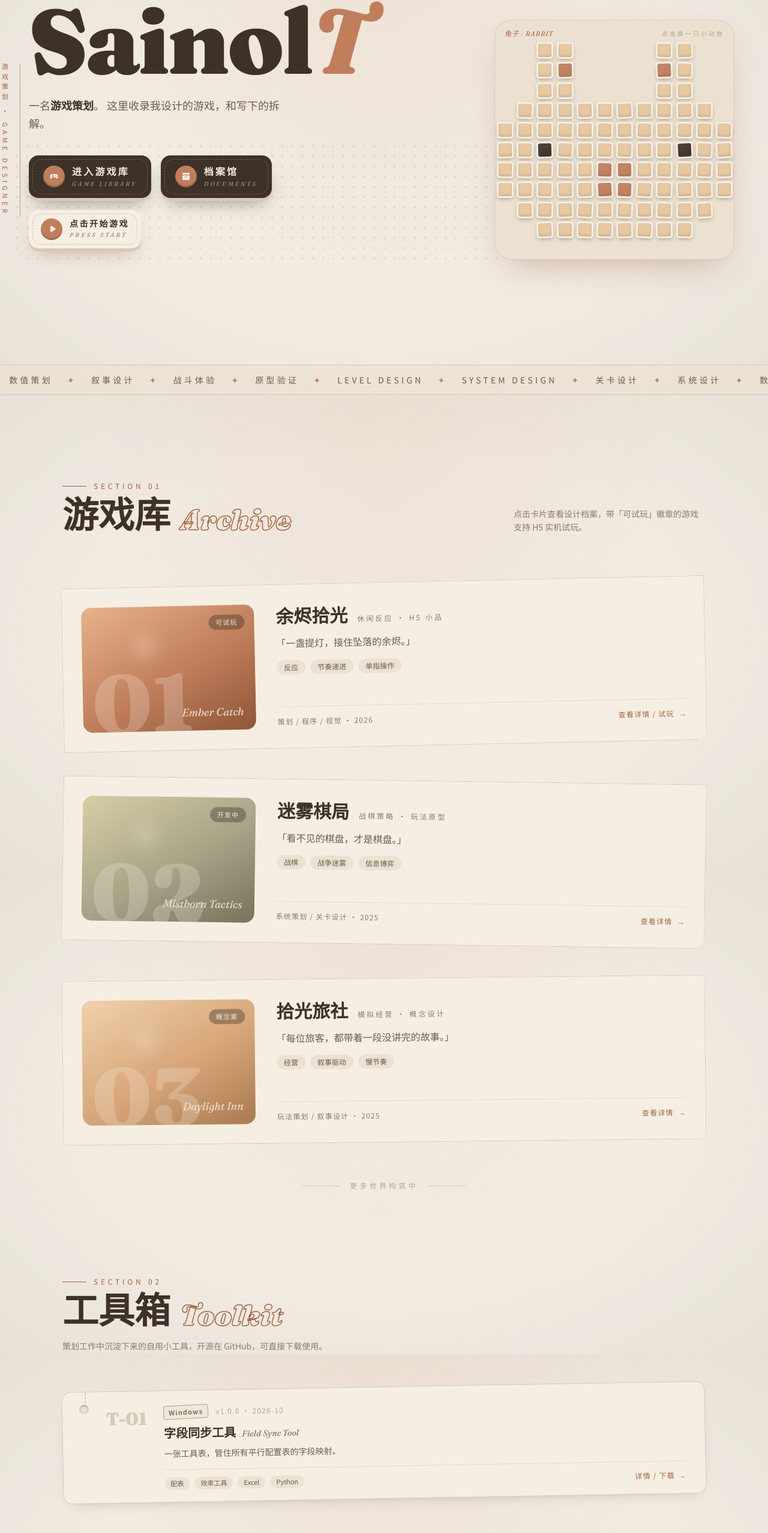
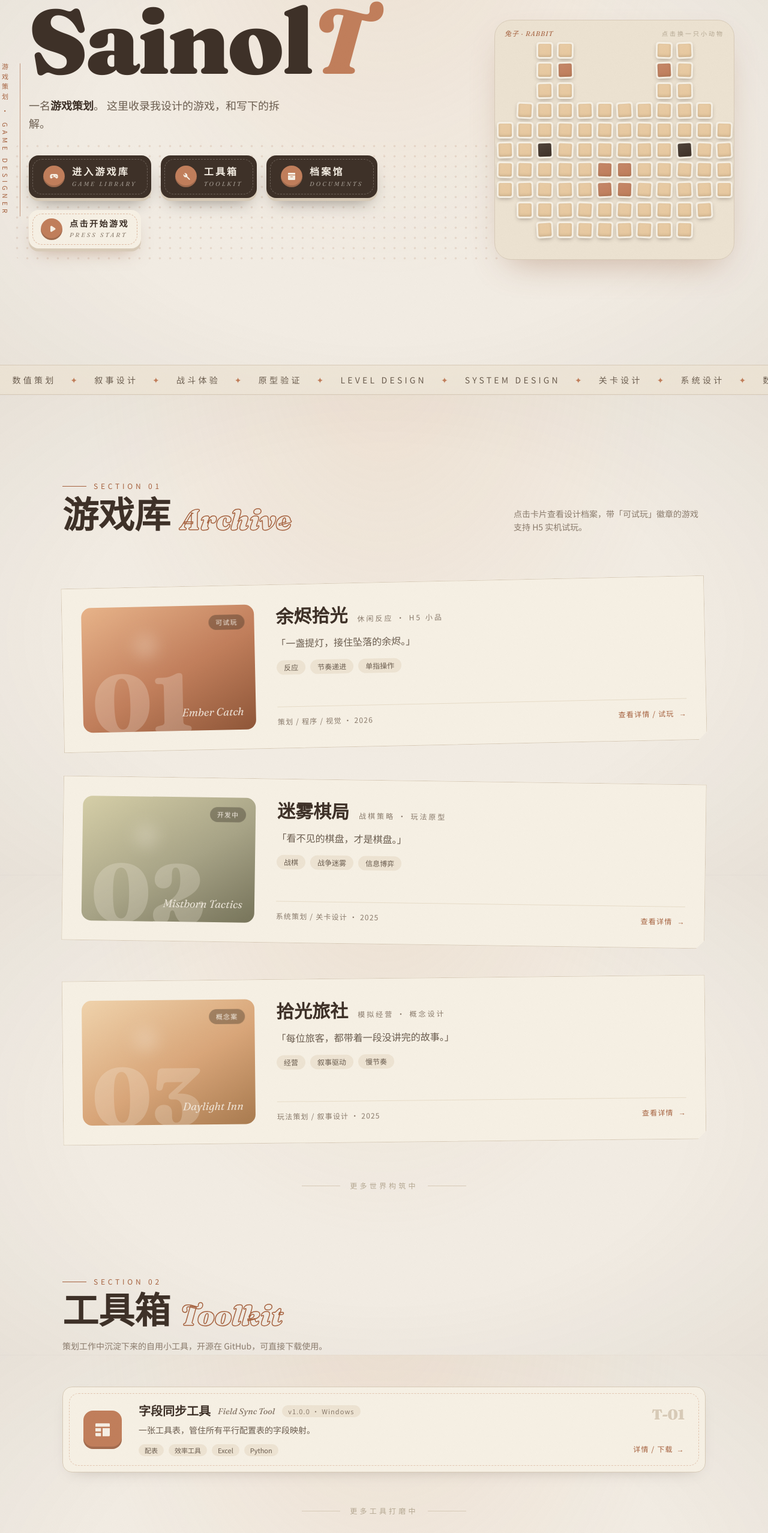
Before and after one commit to SainolT/SainolT.github.io, a React (Vite) app: page / in a window 1280 px wide. Shown: the part 142-2697 px from the top of the page at 60% size. Built offline with nearby package versions, Linux system fonts and the light colour scheme.

Commit message:
feat: 工具卡片重设计（图标徽章风），主界面新增工具箱主按钮

```diff
--- a/src/sections/Hero.tsx
+++ b/src/sections/Hero.tsx
@@ -76,6 +76,25 @@ export default function Hero({ onPlayStart }: { onPlayStart: () => void }) {
                 </span>
               </a>
               <a
+                href="#toolkit"
+                className="group relative flex items-center gap-3 rounded-2xl bg-[#3E3128] px-6 py-4 shadow-[0_5px_0_#D8CBB8,0_16px_30px_-14px_rgba(44,35,27,0.6)] transition-all duration-300 hover:-translate-y-1 hover:shadow-[0_7px_0_#D8CBB8,0_22px_36px_-14px_rgba(44,35,27,0.65)] active:translate-y-0.5 active:shadow-[0_2px_0_#D8CBB8]"
+              >
+                <span className="pointer-events-none absolute inset-1.5 rounded-xl border border-dashed border-[#F3ECE1]/25" />
+                <span className="relative flex h-9 w-9 items-center justify-center rounded-full bg-[#C17E5B] shadow-[inset_0_-3px_0_rgba(62,49,40,0.25)] transition-transform duration-300 group-hover:scale-110">
+                  <svg viewBox="0 0 24 24" className="h-4 w-4" fill="#F6EFE4" aria-hidden>
+                    <path d="M21.7 18.3l-6.4-6.4a6 6 0 0 0-7.6-7.6l3.4 3.4-2.1 2.1-3.4-3.4a6 6 0 0 0 7.6 7.6l6.4 6.4a1.5 1.5 0 0 0 2.1-2.1Z" />
+                  </svg>
+                </span>
+                <span className="relative text-left">
+                  <span className="font-serif-sc block text-base font-bold tracking-[0.2em] text-[#F3ECE1]">
+                    工具箱
+                  </span>
+                  <span className="font-display block text-[10px] italic tracking-[0.3em] text-[#F3ECE1]/55">
+                    TOOLKIT
+                  </span>
+                </span>
+              </a>
+              <a
                 href="#archive"
                 className="group relative flex items-center gap-3 rounded-2xl bg-[#3E3128] px-6 py-4 shadow-[0_5px_0_#D8CBB8,0_16px_30px_-14px_rgba(44,35,27,0.6)] transition-all duration-300 hover:-translate-y-1 hover:shadow-[0_7px_0_#D8CBB8,0_22px_36px_-14px_rgba(44,35,27,0.65)] active:translate-y-0.5 active:shadow-[0_2px_0_#D8CBB8]"
               >
--- a/src/sections/Toolkit.tsx
+++ b/src/sections/Toolkit.tsx
@@ -3,53 +3,40 @@ import { tools, type Tool } from '../data/tools'
 import { useReveal } from '../hooks/useReveal'
 import ToolDetail from '../components/ToolDetail'
 
-/** 吊牌卡：穿孔 + 挂绳 + 撕裂线 */
-function TagCard({ tool, onOpen }: { tool: Tool; onOpen: () => void }) {
+/** 工具卡：图标徽章 + 虚线内框，与首页按钮同一语言 */
+function ToolCard({ tool, onOpen }: { tool: Tool; onOpen: () => void }) {
   const ref = useReveal<HTMLButtonElement>()
 
   return (
     <button ref={ref} onClick={onOpen} className="reveal group relative w-full text-left">
-      <div className="relative -rotate-1 rounded-2xl border border-[#D8CBB8] bg-[#F6F0E4] px-6 pb-5 pt-6 shadow-[0_10px_26px_-18px_rgba(62,49,40,0.4)] transition-all duration-300 hover:-translate-y-1 hover:rotate-0 hover:shadow-[0_20px_36px_-18px_rgba(143,86,56,0.45)] md:px-8">
-        {/* 挂绳孔 */}
-        <span className="absolute left-7 top-5 h-4 w-4 rounded-full border border-[#D8CBB8] bg-[#EDE3D2] shadow-[inset_0_1.5px_3px_rgba(62,49,40,0.35)]" />
-        {/* 挂绳 */}
-        <span
-          aria-hidden
-          className="absolute left-[38px] top-0 h-6 w-px"
-          style={{
-            backgroundImage:
-              'repeating-linear-gradient(180deg, #A8A487 0 4px, transparent 4px 7px)',
-          }}
-        />
+      <div className="relative rounded-2xl border border-[#D8CBB8] bg-[#F6F0E4] p-2.5 shadow-[0_10px_26px_-18px_rgba(62,49,40,0.4)] transition-all duration-300 hover:-translate-y-1 hover:shadow-[0_20px_36px_-18px_rgba(143,86,56,0.45)]">
+        {/* 虚线内框 */}
+        <div className="pointer-events-none absolute inset-2.5 rounded-xl border border-dashed border-[#C17E5B]/35" />
 
-        <div className="flex items-start gap-5 pl-8 md:gap-7 md:pl-10">
-          {/* 凹印编号 */}
-          <span className="font-display mt-1 text-2xl font-black tracking-tight text-[#D8CBB8] [text-shadow:0_1px_0_#fff8ec] md:text-3xl">
-            {tool.index}
+        <div className="relative flex items-center gap-5 px-4 py-4 md:gap-7 md:px-6">
+          {/* 图标徽章 */}
+          <span className="flex h-14 w-14 flex-none items-center justify-center rounded-2xl bg-[#C17E5B] shadow-[inset_0_-4px_0_rgba(62,49,40,0.22)] transition-transform duration-300 group-hover:scale-105 md:h-16 md:w-16">
+            <svg viewBox="0 0 24 24" className="h-7 w-7 md:h-8 md:w-8" fill="#F6EFE4" aria-hidden>
+              <path d="M4 4h16a1 1 0 0 1 1 1v3H3V5a1 1 0 0 1 1-1ZM3 10h7v4H3V10Zm0 6h7v4H4a1 1 0 0 1-1-1v-3Zm9-6h9v9a1 1 0 0 1-1 1h-8V10Z" />
+            </svg>
           </span>
 
           <div className="min-w-0 flex-1">
-            <div className="flex flex-wrap items-center gap-3">
-              <span className="inline-block -rotate-2 rounded border-[1.5px] border-[#A8A487] bg-[#A8A487]/10 px-2 py-0.5 text-[11px] font-bold tracking-widest text-[#77745A]">
-                {tool.platform}
+            <div className="flex flex-wrap items-center gap-x-3 gap-y-1">
+              <h3 className="font-serif-sc text-lg font-bold leading-snug text-[#3E3128] transition-colors group-hover:text-[#A6623F] md:text-xl">
+                {tool.name}
+              </h3>
+              <span className="font-display text-sm italic font-medium text-[#8A7B6C]">
+                {tool.nameEn}
               </span>
-              <span className="text-xs tracking-widest text-[#B4A791]">
-                {tool.version} · {tool.date}
+              <span className="rounded-full bg-[#EDE3D2] px-2.5 py-0.5 text-[11px] tracking-widest text-[#8A7B6C]">
+                {tool.version} · {tool.platform}
               </span>
             </div>
-            <h3 className="font-serif-sc mt-2.5 text-lg font-bold leading-snug text-[#3E3128] transition-colors group-hover:text-[#A6623F] md:text-xl">
-              {tool.name}
-              <span className="font-display ml-2.5 text-sm italic font-medium text-[#8A7B6C]">
-                {tool.nameEn}
-              </span>
-            </h3>
-            <p className="mt-2 line-clamp-2 text-sm leading-relaxed text-[#6B5D4F]">
+            <p className="mt-1.5 line-clamp-2 text-sm leading-relaxed text-[#6B5D4F]">
               {tool.tagline}
             </p>
-
-            {/* 撕裂线 */}
-            <div className="mt-4 flex items-center justify-between border-t border-dashed border-[#D8CBB8] pt-3">
-              <div className="flex flex-wrap items-center gap-2">
+            <div className="mt-3 flex flex-wrap items-center gap-2">
               {tool.tags.map((tag) => (
                 <span
                   key={tag}
@@ -59,13 +46,19 @@ function TagCard({ tool, onOpen }: { tool: Tool; onOpen: () => void }) {
                 </span>
               ))}
             </div>
-              <span className="ml-3 flex flex-none items-center gap-1.5 text-xs tracking-widest text-[#A6623F]">
+          </div>
+
+          {/* 右侧：编号 + 箭头 */}
+          <div className="flex flex-none flex-col items-end gap-2 self-stretch py-1">
+            <span className="font-display text-xl font-black tracking-tight text-[#D8CBB8] [text-shadow:0_1px_0_#fff8ec] md:text-2xl">
+              {tool.index}
+            </span>
+            <span className="mt-auto flex items-center gap-1.5 text-xs tracking-widest text-[#A6623F]">
               详情 / 下载
               <span className="inline-block transition-transform duration-300 group-hover:translate-x-1">
                 →
               </span>
             </span>
-            </div>
           </div>
         </div>
       </div>
@@ -99,10 +92,10 @@ export default function Toolkit() {
         </p>
       </div>
 
-      {/* 吊牌目录 */}
+      {/* 工具卡目录 */}
       <div className="space-y-5">
         {tools.map((t) => (
-          <TagCard key={t.id} tool={t} onOpen={() => setActive(t)} />
+          <ToolCard key={t.id} tool={t} onOpen={() => setActive(t)} />
         ))}
       </div>
 
```
Lines whose indentation alone changed are shown as unchanged.
